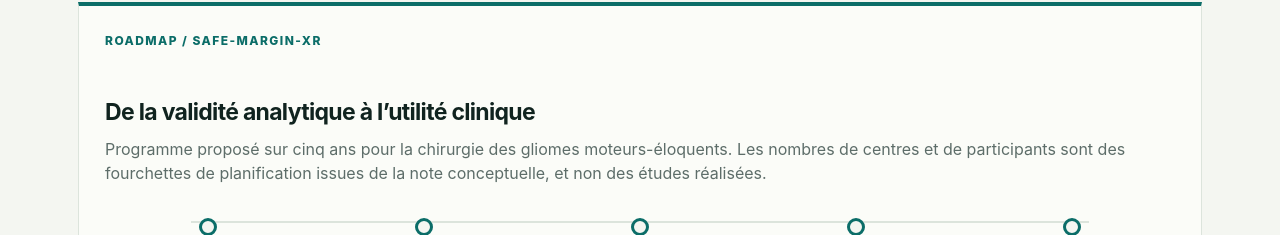
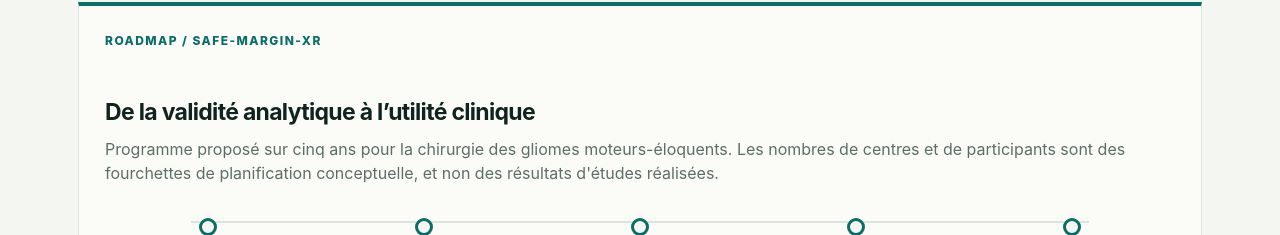
Before and after one commit to lyshabo/margina, a website: page index.html in a window 1280 px wide. Shown: the part 3819-4054 px from the top of the page. Drawn offline with Linux system fonts and the light colour scheme.

Commit message:
Refine SAFE-MARGIN-XR planning boundary wording

```diff
--- a/index.html
+++ b/index.html
@@ -166,7 +166,7 @@
     <section class="section" id="roadmap"><div class="wrap">
       <div class="section-head"><div><div class="eyebrow" data-fr="Feuille de route produit et preuve" data-en="Product and evidence roadmap">Feuille de route produit et preuve</div><h2 data-fr="Deux trajectoires, un même socle de décision patient-spécifique." data-en="Two pathways, one patient-specific decision foundation.">Deux trajectoires, un même socle de décision patient-spécifique.</h2></div><p class="lead" data-fr="SAFE-MARGIN-XR constitue la trajectoire clinique prioritaire. MIRA-XR représente une extension future distincte, soumise à ses propres preuves, partenaires et exigences réglementaires." data-en="SAFE-MARGIN-XR is the priority clinical pathway. MIRA-XR is a distinct future extension, subject to its own evidence, partners and regulatory requirements.">SAFE-MARGIN-XR constitue la trajectoire clinique prioritaire. MIRA-XR représente une extension future distincte, soumise à ses propres preuves, partenaires et exigences réglementaires.</p></div>
       <div class="roadmap-grid">
-        <article class="roadmap-lane primary"><div class="num">ROADMAP / SAFE-MARGIN-XR</div><h3 data-fr="De la validité analytique à l’utilité clinique" data-en="From analytical validity to clinical utility">De la validité analytique à l’utilité clinique</h3><p data-fr="Programme proposé sur cinq ans pour la chirurgie des gliomes moteurs-éloquents. Les nombres de centres et de participants sont des fourchettes de planification issues de la note conceptuelle, et non des études réalisées." data-en="Proposed five-year program for motor-eloquent glioma surgery. Center and participant numbers are planning ranges from the concept note, not completed studies.">Programme proposé sur cinq ans pour la chirurgie des gliomes moteurs-éloquents. Les nombres de centres et de participants sont des fourchettes de planification issues de la note conceptuelle, et non des études réalisées.</p>
+        <article class="roadmap-lane primary"><div class="num">ROADMAP / SAFE-MARGIN-XR</div><h3 data-fr="De la validité analytique à l’utilité clinique" data-en="From analytical validity to clinical utility">De la validité analytique à l’utilité clinique</h3><p data-fr="Programme proposé sur cinq ans pour la chirurgie des gliomes moteurs-éloquents. Les nombres de centres et de participants sont des fourchettes de planification conceptuelle, et non des résultats d'études réalisées." data-en="Proposed five-year program for motor-eloquent glioma surgery. Center and participant numbers are planning ranges from the concept note, not completed studies.">Programme proposé sur cinq ans pour la chirurgie des gliomes moteurs-éloquents. Les nombres de centres et de participants sont des fourchettes de planification conceptuelle, et non des résultats d'études réalisées.</p>
           <div class="timeline-track">
             <div class="timeline-year active"><div class="stage-label" data-fr="ANNÉE 1" data-en="YEAR 1">ANNÉE 1</div><h4 data-fr="Socle analytique" data-en="Analytical foundation">Socle analytique</h4><p data-fr="Modèle de données commun, adaptateurs dispositifs, prototype rétrospectif et facteurs humains formatifs." data-en="Common data model, device adapters, retrospective prototype and formative human factors.">Modèle de données commun, adaptateurs dispositifs, prototype rétrospectif et facteurs humains formatifs.</p><div class="timeline-gate" data-fr="Gate : synchronisation, détection des pannes et représentation utilisable de la décision." data-en="Gate: synchronization, fault detection and a usable decision representation.">Gate : synchronisation, détection des pannes et représentation utilisable de la décision.</div></div>
             <div class="timeline-year active"><div class="stage-label" data-fr="ANNÉE 2" data-en="YEAR 2">ANNÉE 2</div><h4 data-fr="Faisabilité prospective" data-en="Prospective feasibility">Faisabilité prospective</h4><p data-fr="Calibration de l’incertitude et verrouillage d’un candidat pour le mode silencieux." data-en="Uncertainty calibration and locking a silent-mode candidate.">Calibration de l’incertitude et verrouillage d’un candidat pour le mode silencieux.</p><div class="timeline-gate" data-fr="Gate : aucun défaut critique de sécurité ou d’utilisabilité ; latence et couverture acceptables." data-en="Gate: no critical safety or usability defect; acceptable latency and spatial coverage.">Gate : aucun défaut critique de sécurité ou d’utilisabilité ; latence et couverture acceptables.</div></div>
```
